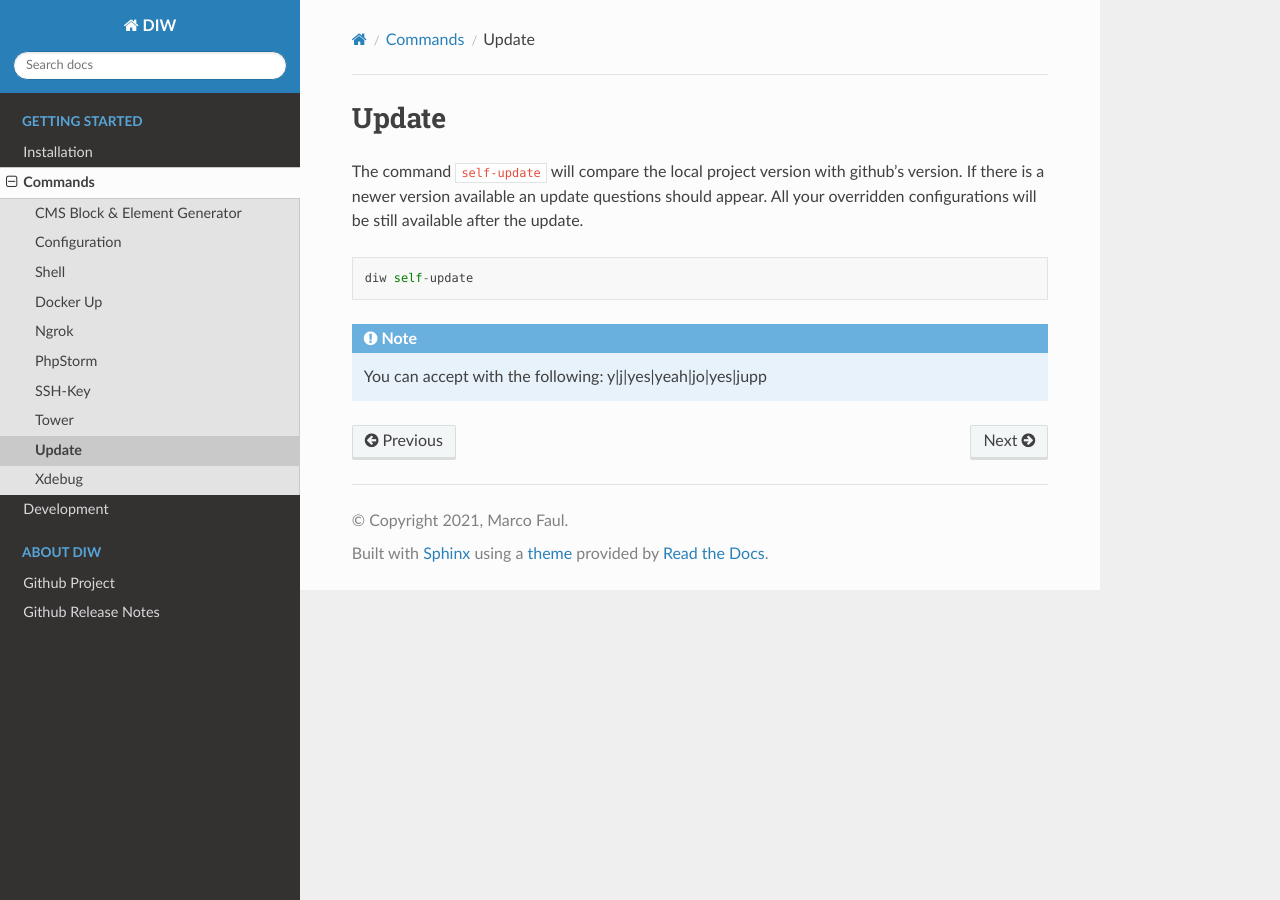
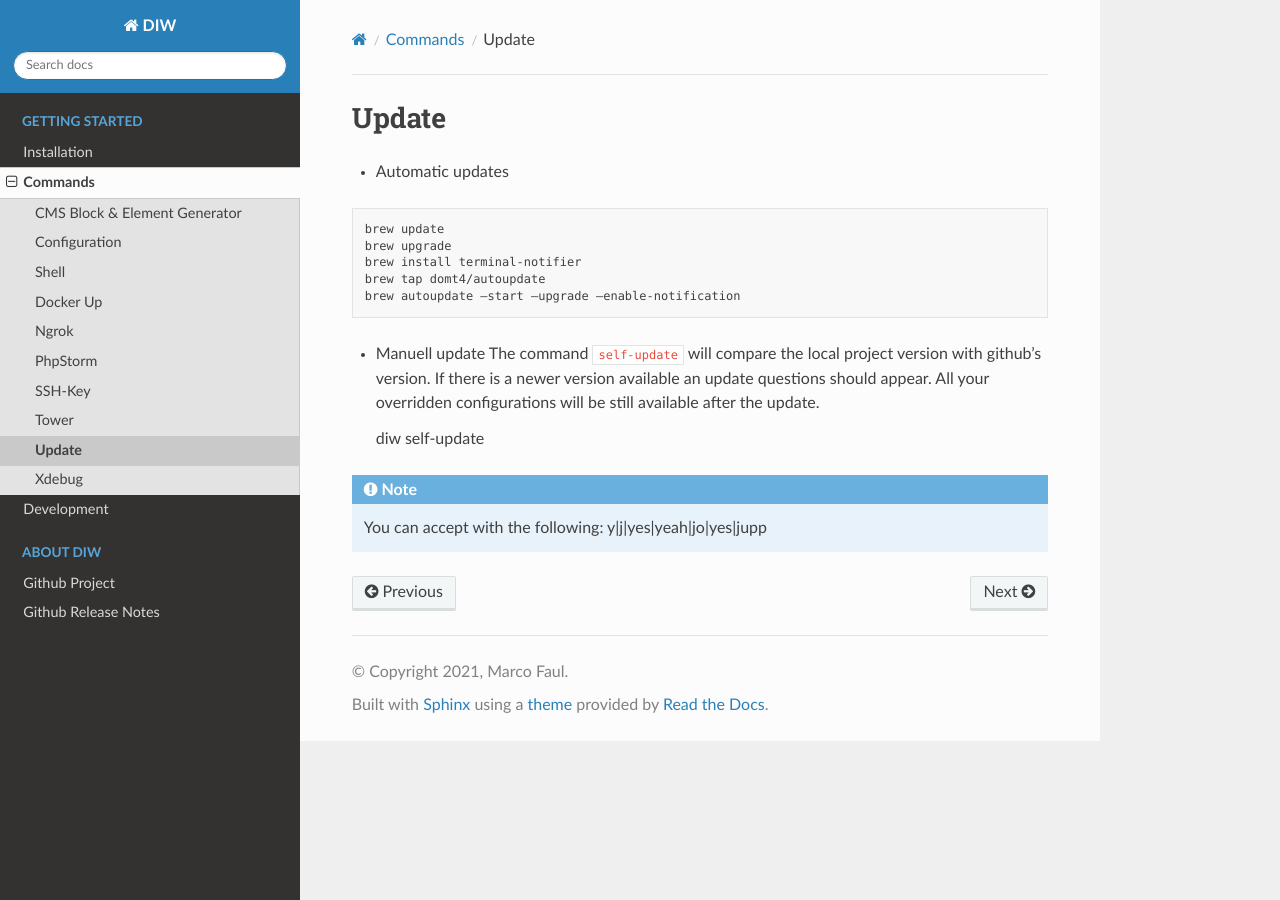
Before and after one commit to MarcoFaul/diw, a Sphinx documentation site: the page built from docs/commands/update.md, in a window 1280 px wide. Built offline with Sphinx 7.4.7 and the Read the Docs theme 2.0.0, drawn with Linux system fonts in a browser that asks for light colours.

Commit message:
update workflow

````diff
--- a/docs/commands/update.md
+++ b/docs/commands/update.md
@@ -1,5 +1,16 @@
 ## Update
 
+* Automatic updates
+
+```
+brew update
+brew upgrade
+brew install terminal-notifier
+brew tap domt4/autoupdate
+brew autoupdate –start –upgrade –enable-notification
+```
+
+* Manuell update
 The command `self-update` will compare the local project version with github's version.
 If there is a newer version available an update questions should appear.
 All your overridden configurations will be still available after the update.
````
Also changed, not shown: 2 other files.
